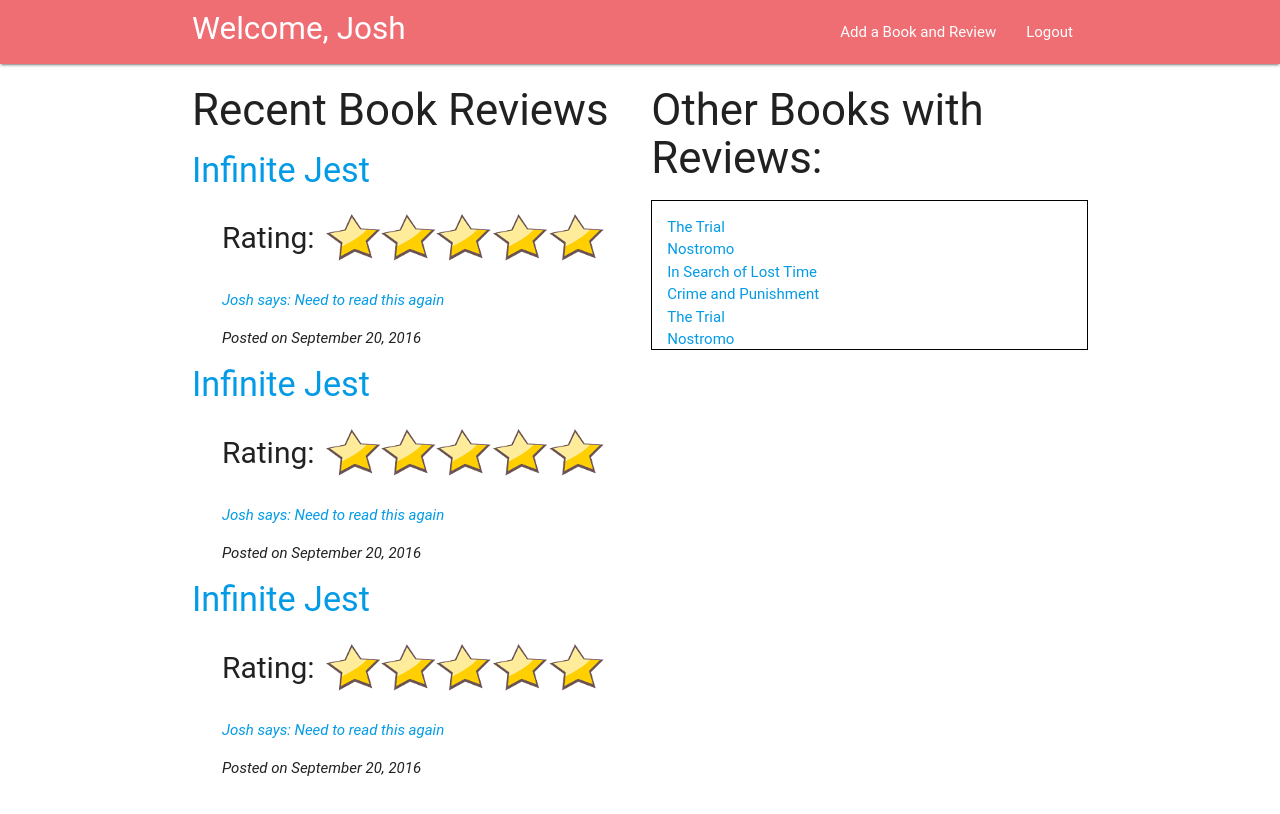
After one commit to mingjianjzhang/LampBeltPrep, a CodeIgniter app: a page that uses application/views/booksHomeView.php in a window 1280 px wide. The commit adds this page. Run offline with CodeIgniter, Linux system fonts and the light colour scheme; some libraries are stand-ins or nearby versions; some web fonts are replaced.

Commit message:
created imgs folder in assets. implemented star system. made basic books Home view

```diff
--- a/application/controllers/Welcome.php
+++ b/application/controllers/Welcome.php
@@ -30,4 +30,8 @@ class Welcome extends CI_Controller {
 	public function login() {
 
 	}
+
+	public function booksHome() {
+		$this->load->view('booksHomeView');
+	}
 }
--- /dev/null
+++ b/application/views/booksHomeView.php
@@ -0,0 +1,98 @@
+<!DOCTYPE html>
+<html>
+<head>
+	<meta charset="UTF-8"/>
+	<meta name="viewport" content="width=device-width, initial-scale=1">
+
+	<title></title>
+	<!-- Google Icons -->
+	<link href="https://fonts.googleapis.com/icon?family=Material+Icons" rel="stylesheet">
+
+	<!-- Jquery Theme -->
+	<link rel="stylesheet" href="https://ajax.googleapis.com/ajax/libs/jqueryui/1.11.4/themes/hot-sneaks/jquery-ui.css">
+	<!-- Materialize CSS -->
+	<link rel="stylesheet" href="https://cdnjs.cloudflare.com/ajax/libs/materialize/0.97.7/css/materialize.min.css">
+	<!-- Personal CSS -->
+	<link rel="stylesheet" href="/assets/css/style.css">
+
+
+	<!-- Less -->
+	<script src="//cdnjs.cloudflare.com/ajax/libs/less.js/2.7.1/less.min.js"></script>
+
+
+	<!-- Jquery -->
+    <script type="text/javascript" src="https://code.jquery.com/jquery-2.1.1.min.js"></script>
+
+    <!-- Materialize JS -->
+	<script src="https://cdnjs.cloudflare.com/ajax/libs/materialize/0.97.7/js/materialize.min.js"></script>
+
+	<script>
+
+	</script>
+</head>
+<body>
+	<nav>
+		<div class="container">
+		<div class="nav-wrapper">
+			<h5 class="brand-logo">Welcome, Josh </h5>
+			<ul id="nav-mobile" class="right">
+				<li><a>Add a Book and Review</a></li>
+				<li><a>Logout</a></li>
+			</ul>
+		</div>
+		</div>
+	</nav>
+	<div class="container">
+
+		<div class="row">
+			<div class="col s6">
+				<h3> Recent Book Reviews </h3>
+				<div class="recentReview">
+					<h4><a href=""> Infinite Jest </a></h4>
+					<p id="rating"> Rating: </p><div class="stars-5"></div>
+
+					<p><em><a href="">Josh says: Need to read this again</a></em></p>
+
+					<p><em>Posted on September 20, 2016</em></p>
+				</div>
+				<div class="recentReview">
+					<h4><a href=""> Infinite Jest </a></h4>
+					<p id="rating"> Rating: </p><div class="stars-5"></div>
+
+					<p><em><a href="">Josh says: Need to read this again</a></em></p>
+
+					<p><em>Posted on September 20, 2016</em></p>
+				</div>
+				<div class="recentReview">
+					<h4><a href=""> Infinite Jest </a></h4>
+					<p id="rating"> Rating: </p><div class="stars-5"></div>
+
+					<p><em><a href="">Josh says: Need to read this again</a></em></p>
+
+					<p><em>Posted on September 20, 2016</em></p>
+				</div>
+			</div>
+			<div class="col s6">
+
+				<h3> Other Books with Reviews: </h3>
+				<div class="otherReviews">
+					<ul>
+						<li><a>The Trial</a></li>
+						<li><a>Nostromo</a></li>
+						<li><a>In Search of Lost Time</a></li>
+						<li><a>Crime and Punishment</a></li>
+						<li><a>The Trial</a></li>
+						<li><a>Nostromo</a></li>
+						<li><a>In Search of Lost Time</a></li>
+						<li><a>Crime and Punishment</a></li>
+					</ul>
+				</div>
+
+			</div>
+		</div>
+	</div>
+
+
+
+</body>
+</html>
--- a/assets/css/style.css
+++ b/assets/css/style.css
@@ -6,3 +6,57 @@
 	padding: 10px 20px;
 	margin-right: 3em;
 }
+
+.stars-5 {
+	display: inline-block;
+	background: url('/assets/img/stars.png');
+	width: 300px;
+	height: 65px;
+}
+
+.stars-4 {
+	display: inline-block;
+	background: url('/assets/img/stars.png');
+	background-position: 0px -60px;
+	width: 300px;
+	height: 62px;
+}
+.stars-3 {
+	display: inline-block;
+	background: url('/assets/img/stars.png');
+	background-position: 0px -122px;
+	width: 300px;
+	height: 65px;
+}
+.stars-2 {
+	display: inline-block;
+	background: url('/assets/img/stars.png');
+	background-position: 0px -188px;
+	width: 300px;
+	height: 65px;
+}
+.stars-1 {
+	display: inline-block;
+	background: url('/assets/img/stars.png');
+	background-position: 0px -254px;
+	width: 300px;
+	height: 65px;
+}
+
+#rating {
+	font-size: 2em;
+	display: inline-block;
+	vertical-align: top;
+	line-height: 10px;
+}
+
+.otherReviews {
+	border: 1px solid black;
+	padding: 0px 15px;
+	max-height: 150px;
+	overflow: scroll;
+}
+
+.recentReview p {
+	margin-left: 30px;
+}
```
Also changed, not shown: assets/img/stars.png (added).
